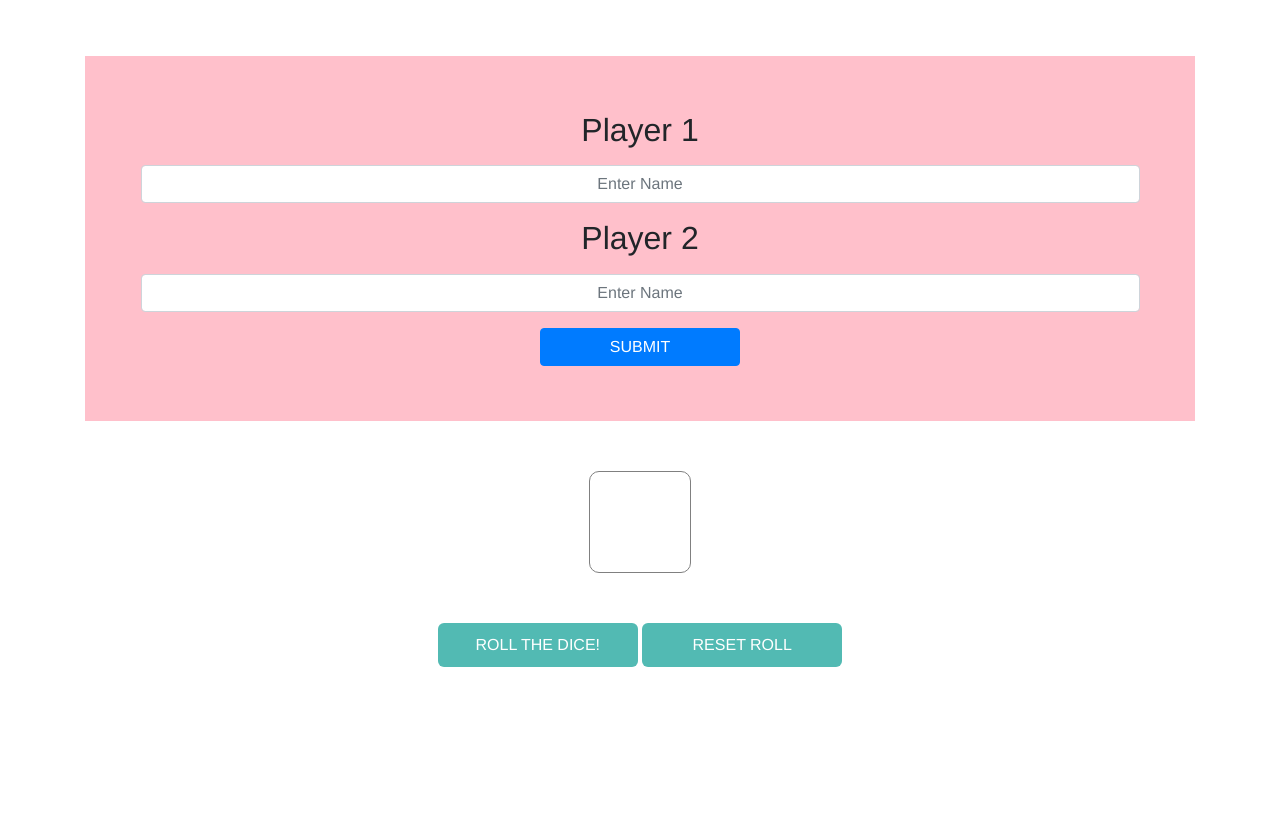
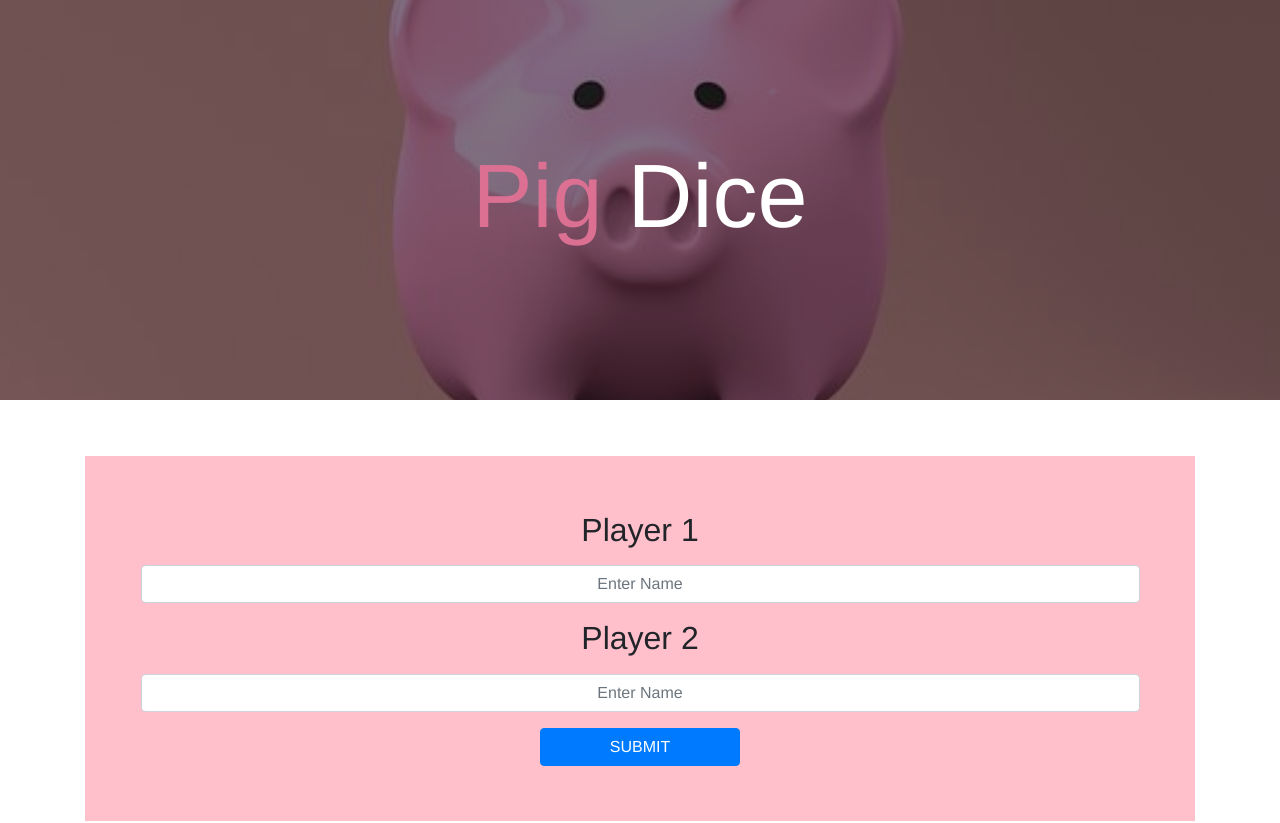
Before and after one commit to neliaterrazas/pig-dice, a plain HTML site: page index.html in a window 1280 px wide. Shown: the top 823 px of the page. Before the commit the page ends 800 px from the top, so only its background shows below. Drawn offline with nearby package versions, Linux system fonts and the light colour scheme.

Commit message:
add hero image

```diff
--- a/css/styles.css
+++ b/css/styles.css
@@ -33,6 +33,30 @@ button {
   padding: 5%;
 }
 
+
+.hero-image {
+  background-image: linear-gradient(rgba(0, 0, 0, 0.5), rgba(0, 0, 0, 0.5)), url(../img/pig.jpg);
+  height: 50%;
+  background-position: center;
+  background-repeat: no-repeat;
+  background-size: cover;
+  position: relative;
+}
+
+body, html {
+    height: 100%;
+    /* background-color: #fffcf9; */
+  }
+
+ .hero-text {
+  text-align: center;
+  position: absolute;
+  top: 50%;
+  left: 50%;
+  transform: translate(-50%, -50%);
+  color: white;
+}
+
 /* ul {
   display: inline-block;
   text-align:left;
--- a/index.html
+++ b/index.html
@@ -9,6 +9,11 @@
     <title></title>
   </head>
   <body>
+    <div class="hero-image">
+      <div class="hero-text">
+        <h1 style="font-size:90px"><span style="color:palevioletred">Pig</span> <span style="color:pink"></span> Dice</h1>
+      </div>
+    </div>
     <div class= "container">
       <div class= "well">
       <form id="playerName">
```
Also changed, not shown: img/pig.jpg (added).
